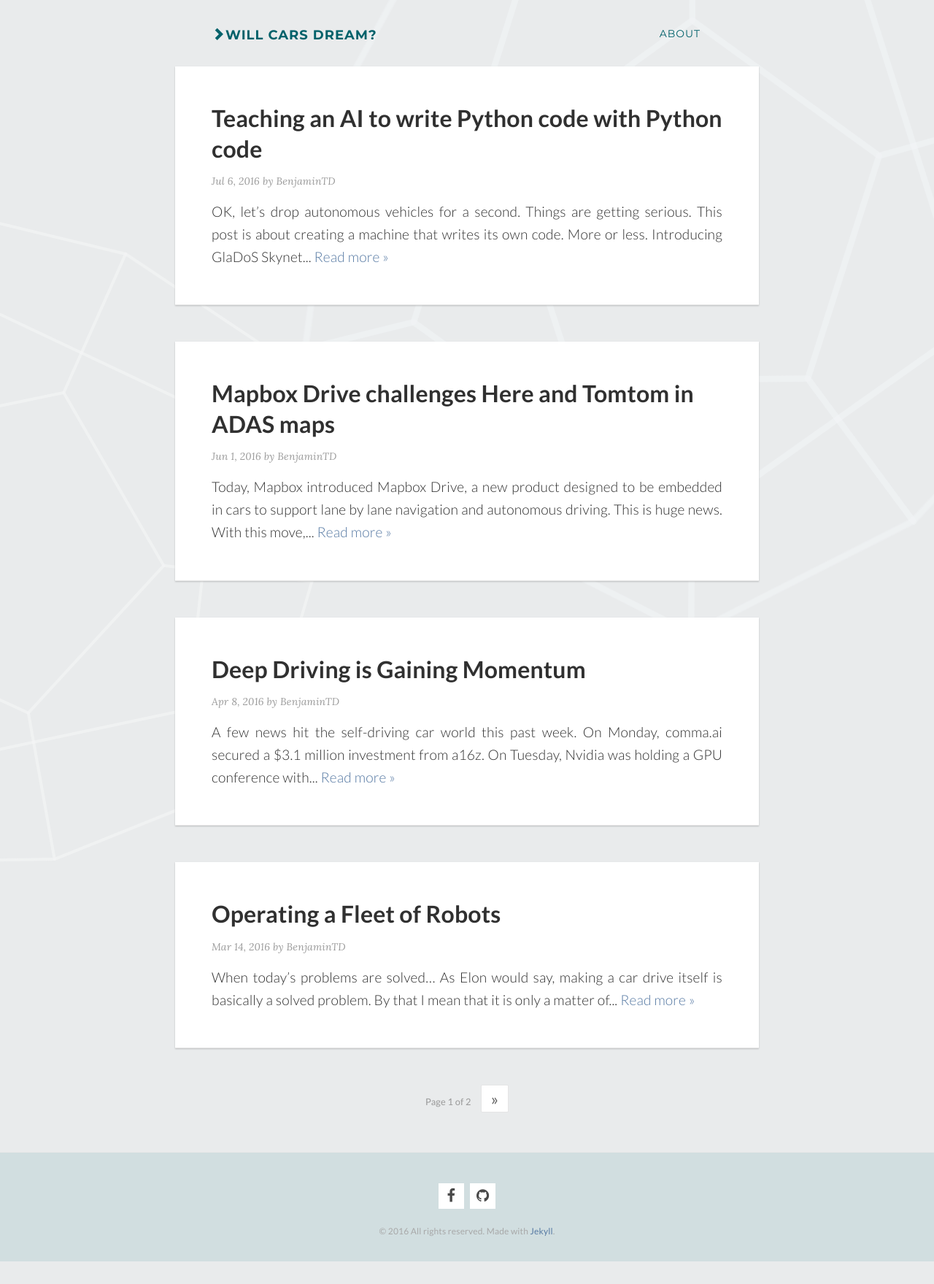
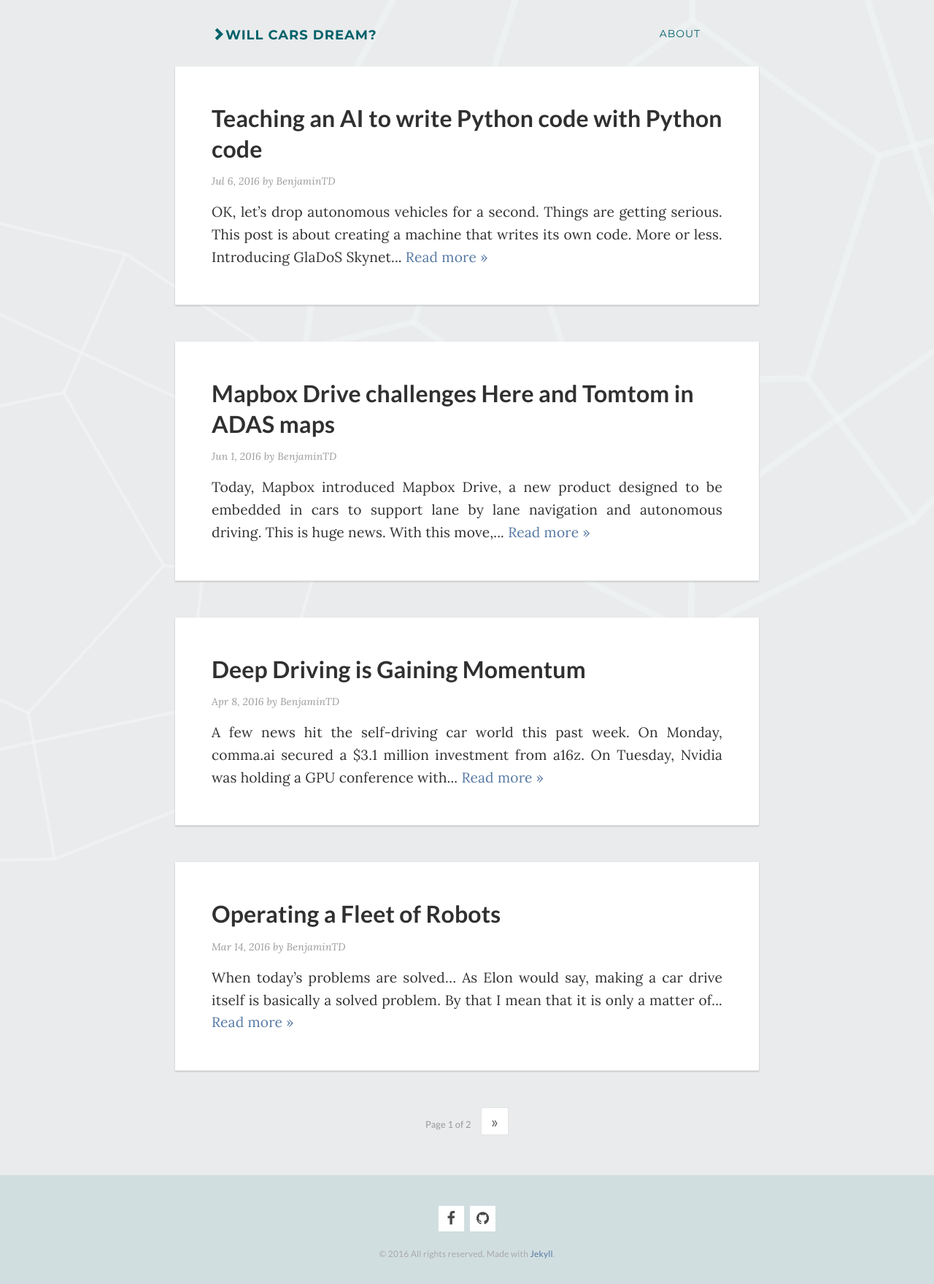
Before and after one commit to benjamintd/blog, a Jekyll site: the page built from index.html, in a window 1280 px wide. Shown: the whole page at 73% size. Built offline with Jekyll 4.4.1, drawn with Linux system fonts in a browser that asks for light colours; nearby versions of some CDN libraries; the list of posts is cut into pages by our own code; before the commit the page ends 1728 px from its top, so only the background shows below that.

Commit message:
switching to serif font

```diff
--- a/_sass/_layout.scss
+++ b/_sass/_layout.scss
@@ -165,6 +165,7 @@
 }
 
 .post-content {
+  font-family: $font-family-serif;
   font-size: 1.2em;
   text-align: justify;
   font-weight: lighter;
```
Also changed, not shown: 2 other files.
